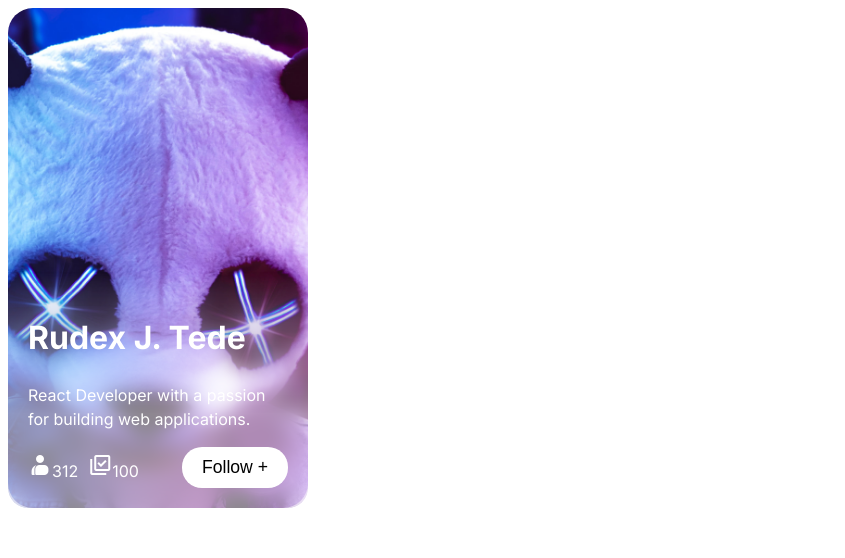
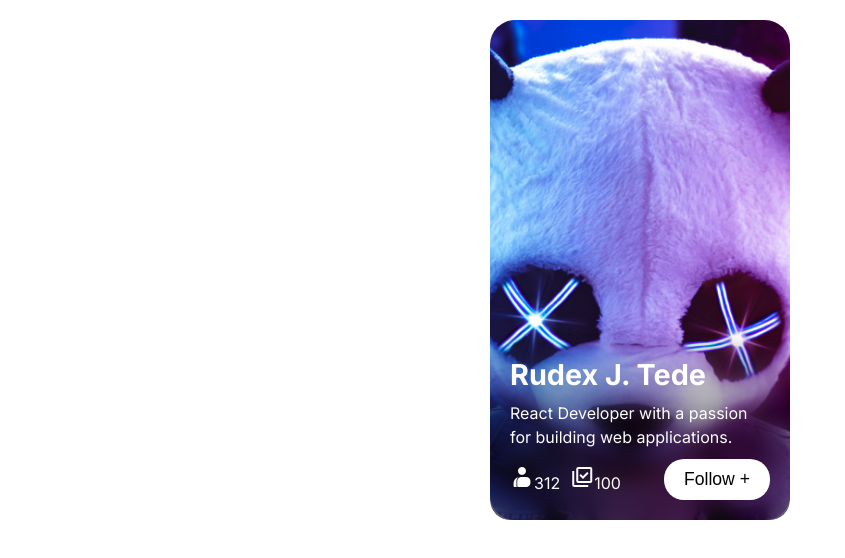
Before and after one commit to roirude/learn_react, a React (Vite) app in the folder static-react/: page / in a window 1280 px wide. Shown: the top 558 px of the page, without its empty margins (0-845 px from the left). Built offline with nearby package versions, Linux system fonts and the light colour scheme.

Commit message:
Fix blur effect

```diff
--- a/static-react/src/App.jsx
+++ b/static-react/src/App.jsx
@@ -3,8 +3,8 @@ import Card from "./components/Card";
 
 export default function App() {
     return (
-        <>
+        <div className="app">
             <Card />
-        </>
+        </div>
     )
 }
--- a/static-react/src/components/Card.jsx
+++ b/static-react/src/components/Card.jsx
@@ -4,15 +4,15 @@ export default function Card() {
       <div className="card-content cloud-container">
         <div className="cloud-filter"></div>
         <div className="cloud-content">
-          <h1>Rudex J. Tede</h1>
-          <p>React Developer with a passion for building web applications.</p>
+          <h1 className="card-title">Rudex J. Tede</h1>
+          <p className="card-description">React Developer with a passion for building web applications.</p>
           <div className="card-footer">
             <div className="card-rang">
-              <div>
+              <div className="rang">
                 <span class="material-symbols-outlined">contacts_product</span>
                 <span>312</span>
               </div>
-              <div>
+              <div className="rang">
                 <span class="material-symbols-outlined">library_add_check</span>
                 <span>100</span>
               </div>
--- a/static-react/src/index.css
+++ b/static-react/src/index.css
@@ -4,3 +4,8 @@
   padding: 0;
   margin: 0;
 }
+
+* {
+  padding: 0;
+  margin: 0;
+}
--- a/static-react/src/style/app.css
+++ b/static-react/src/style/app.css
@@ -1,3 +1,10 @@
+.app {
+    display: flex;
+    align-items: center;
+    justify-content: center;
+    margin-top: 20px;
+}
+
 .card {
     width: 300px;
     height: 500px;
@@ -15,7 +22,15 @@
     position: relative;
     padding: 20px;
     overflow: hidden;
-    display: inline-block;
+}
+
+.card-title {
+    margin-bottom: 5px;
+    font-size: 1.8rem;
+}
+
+.card-description {
+    margin-bottom: 10px;
 }
 
 .card-rang {
@@ -47,7 +62,7 @@ button {
 
 .cloud-filter {
     position: absolute;
-    background-color: rgba(255, 255, 255, 0.5);
+    background-color: rgba(0, 0, 0, 0.5);
     backdrop-filter: blur(10px);
     top: 0;
     left: 0;
```
